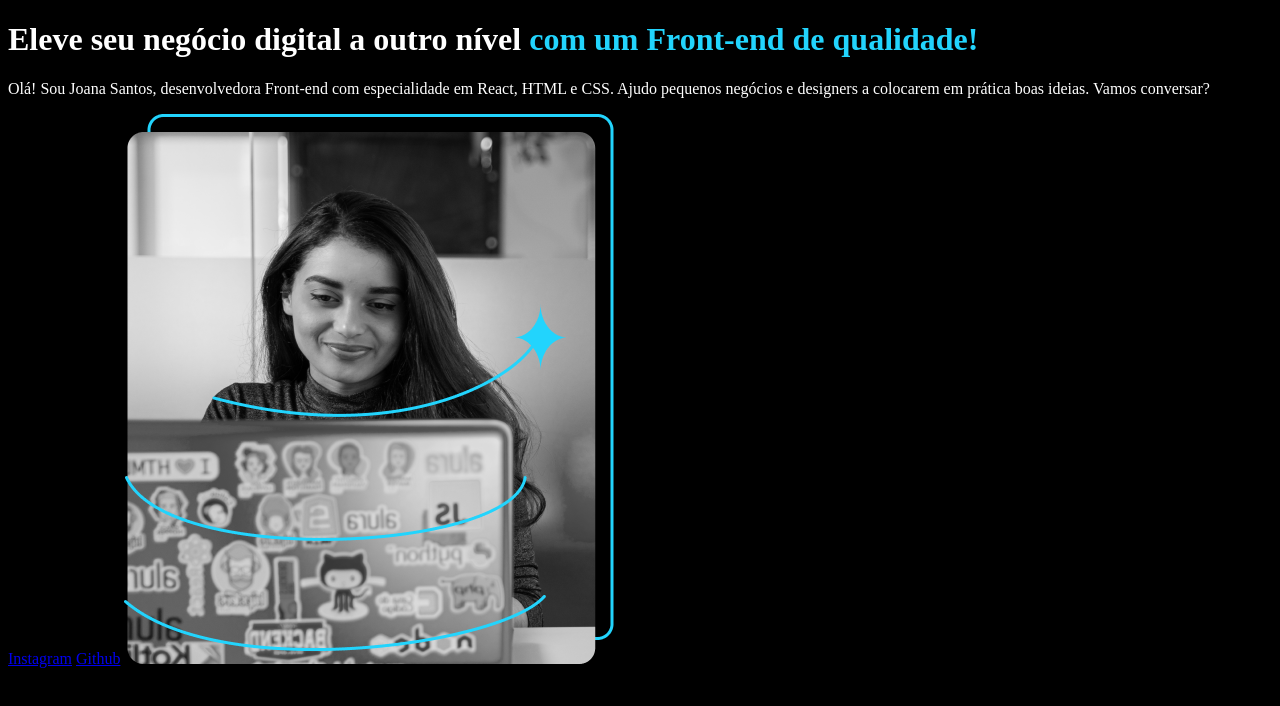
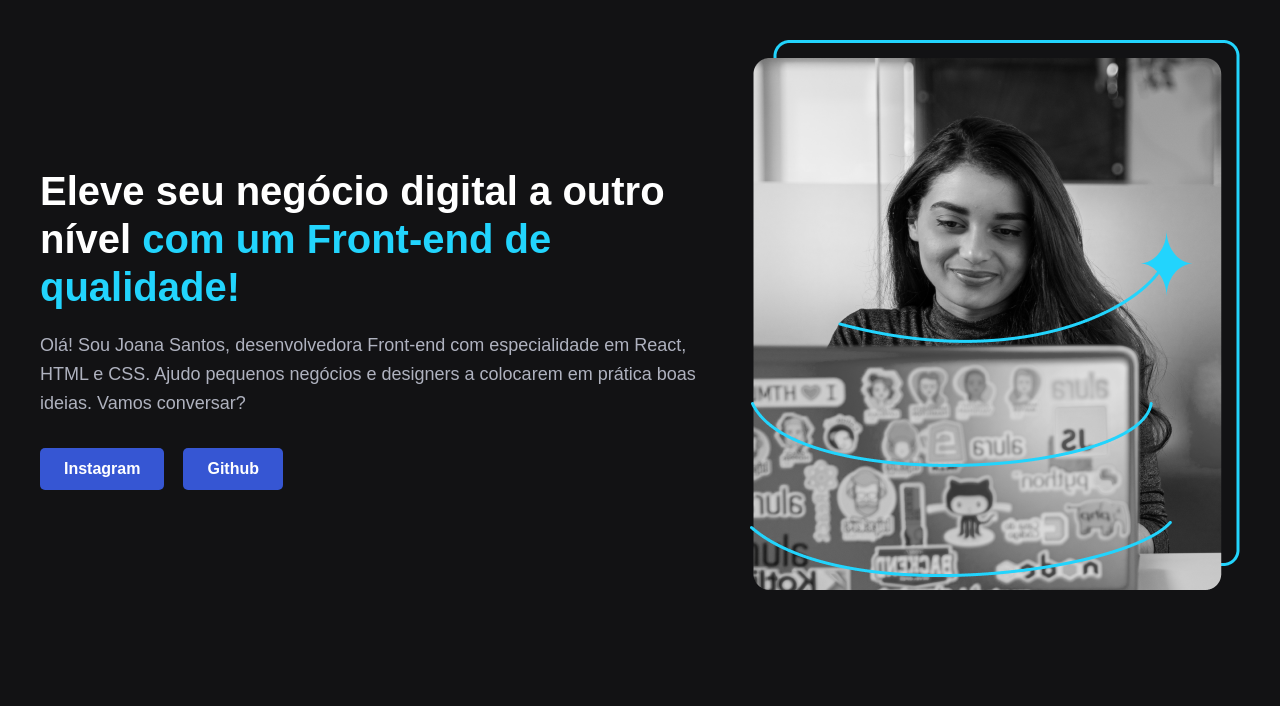
Before and after one commit to amandapenso-art/portifolio, a plain HTML site: page index.html in a window 1280 px wide. Drawn offline with Linux system fonts and the light colour scheme.

Commit message:
Add files via upload

```diff
--- a/index.html
+++ b/index.html
@@ -3,22 +3,25 @@
 <head>
     <meta charset="UTF-8">
     <meta name="viewport" content="width=device-width, initial-scale=1.0">
-    <title>portifolio</title>
+    <title>Portfólio</title>
     <link rel="stylesheet" href="style.css">
 </head>
 <body>
-    <header> </header>
+
+    <header></header>
+
     <main>
-        <div class="caixa-texto"></div>
-        <h1>Eleve seu negócio digital a outro nível <strong> com um Front-end de qualidade!</strong></h1>
+        <div class="caixa-texto">
+            <h1>Eleve seu negócio digital a outro nível <strong>com um Front-end de qualidade!</strong></h1>
+            <p>Olá! Sou Joana Santos, desenvolvedora Front-end com especialidade em React, HTML e CSS. Ajudo pequenos negócios e designers a colocarem em prática boas ideias. Vamos conversar?</p>
 
-     <p>Olá! Sou Joana Santos, desenvolvedora Front-end com especialidade em React, HTML e CSS. Ajudo pequenos negócios e designers a colocarem em prática boas ideias. Vamos conversar?</p>
-    </div>
-<a href="http://instagram.com/amanda.scussel">Instagram</a>
-<a href="http://github.com/amandapenso-art">Github</a>
+            <a href="https://instagram.com" class="botao-social" target="_blank">Instagram</a>
+            <a href="https://github.com" class="botao-social" target="_blank">Github</a>
+        </div>
 
-<img src="Imagem.png" alt="">
+        <img src="Imagem.png" alt="Foto de Joana Santos">
     </main>
+
     <footer></footer>
 
 </body>
--- a/style.css
+++ b/style.css
@@ -6,3 +6,67 @@ body{
 strong{
     color:#22D4FD;
 }
+        /* --- ESTILOS DE LAYOUT (LADO A LADO) --- */
+
+        main {
+            display: flex; /* Ativa o modo Flexbox */
+            align-items: center; /* Alinha o texto e a imagem verticalmente ao centro */
+            justify-content: space-between; /* Dá um espaço equilibrado entre o texto e a imagem */
+            max-width: 1200px; /* Limita a largura máxima para não espalhar demais em telas gigantes */
+            margin: 0 auto; /* Centraliza o site todo na tela */
+            padding: 40px; /* Espaçamento interno */
+            gap: 50px; /* Cria um espaço de 50px entre o bloco de texto e a imagem */
+        }
+
+        .caixa-texto {
+            flex: 1; /* Faz o texto ocupar o espaço disponível proporcionalmente */
+        }
+
+        main img {
+            max-width: 100%; /* Garante que a imagem não mude de tamanho descontroladamente */
+            height: auto;
+            border-radius: 8px; /* Opcional: deixa as bordas da imagem levemente arredondadas */
+        }
+
+        /* --- ESTILOS DE TIPOGRAFIA (FONTES) --- */
+
+        h1 {
+            font-family: Arial, sans-serif;
+            font-size: 40px; /* Tamanho do título bem maior */
+            color: #ffffff; /* Cor branca para o título (ajuste se seu fundo for claro) */
+            line-height: 1.2; /* Ajusta o espaçamento entre as linhas do título */
+            margin-bottom: 20px; /* Espaço entre o título e o parágrafo */
+        }
+
+        p {
+            font-family: Arial, sans-serif;
+            font-size: 18px; /* Tamanho do texto menor que o título */
+            color: #afb2bf; /* Cor cinza clara para o parágrafo dar contraste */
+            line-height: 1.6; /* Deixa a leitura do texto mais confortável */
+            margin-bottom: 30px; /* Espaço entre o parágrafo e os botões */
+        }
+
+        /* --- BOTÕES --- */
+        .botao-social {
+            display: inline-block;
+            padding: 12px 24px;
+            background-color: #3656d3;
+            color: #ffffff;
+            text-decoration: none;
+            font-family: Arial, sans-serif;
+            font-weight: bold;
+            border-radius: 5px;
+            transition: background-color 0.3s;
+            margin-right: 15px; /* Espaço entre um botão e outro */
+        }
+
+        .botao-social:hover {
+            background-color: #2541a5;
+        }
+
+        /* Fundo escuro apenas para dar contraste com os textos brancos (opcional) */
+        body {
+            background-color: #121214;
+            margin: 0;
+            overflow-x: hidden;
+        }
```
